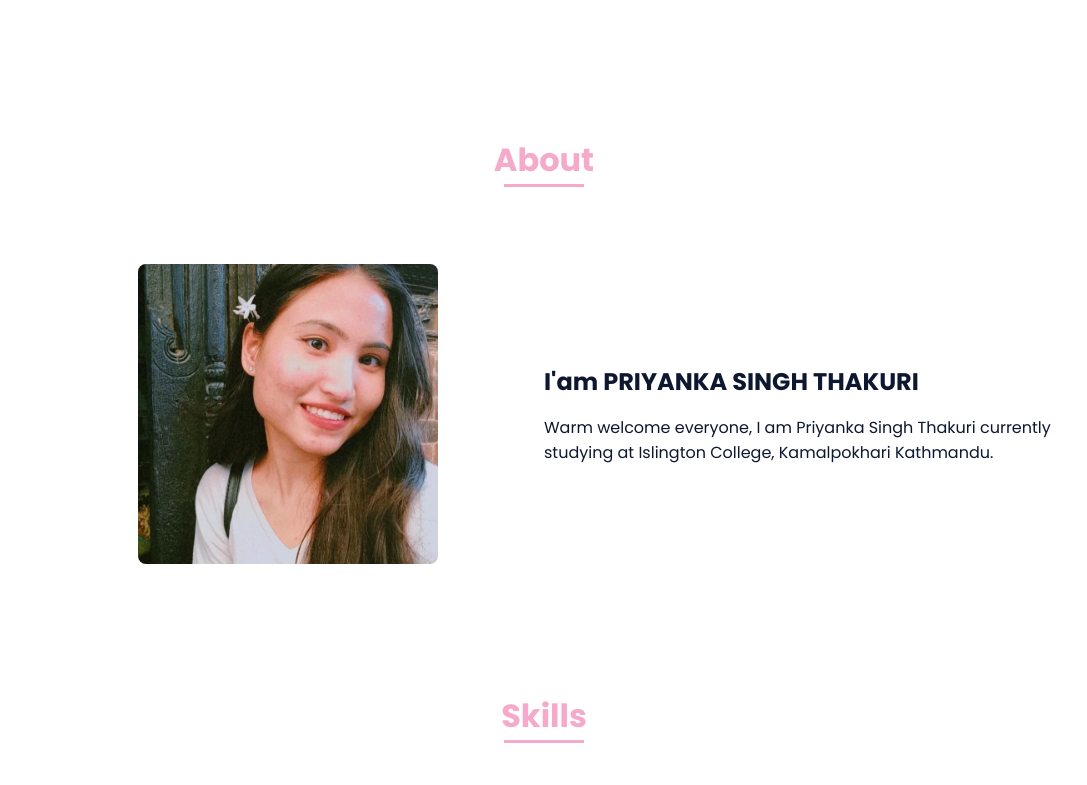
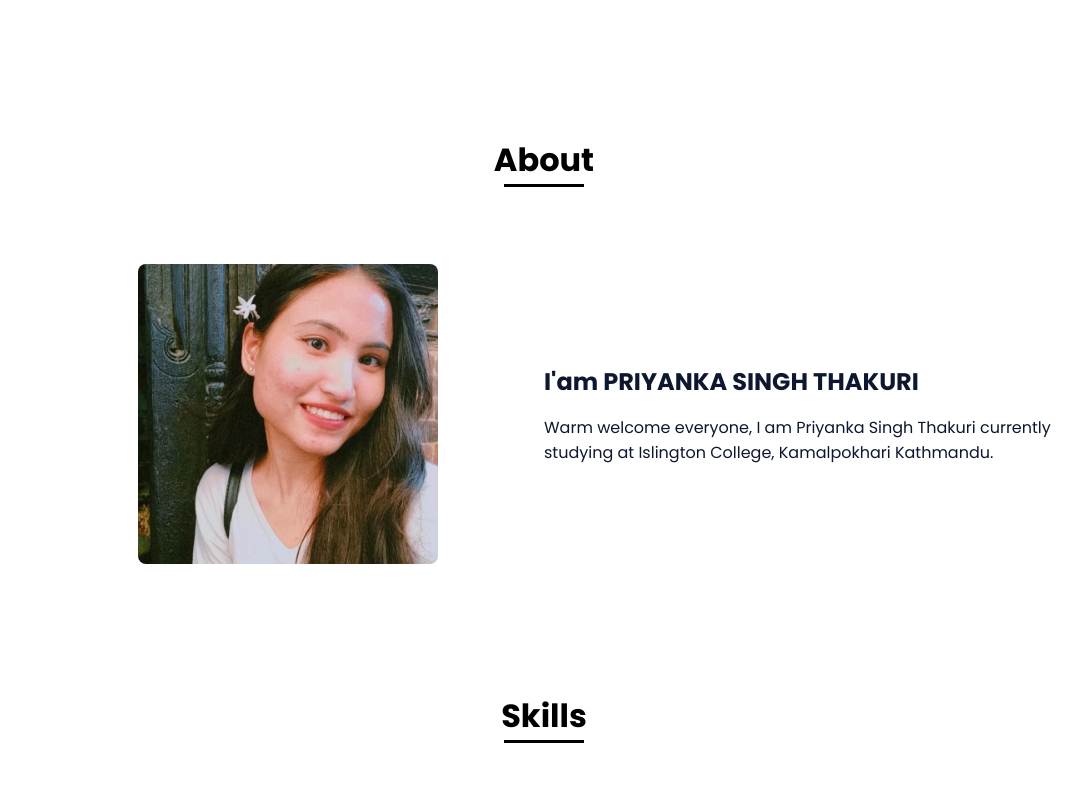
Before and after one commit to SujeetMainali/portfolio-website, a plain HTML site: page index.htm in a window 1280 px wide. Shown: the part 720-1505 px from the top of the page, without its empty margins (96-1183 px from the left). Drawn offline with nearby package versions, Linux system fonts and the light colour scheme.

Commit message:
Update style.css

```diff
--- a/css/style.css
+++ b/css/style.css
@@ -8,7 +8,7 @@
   /*Purple 260 - Red 355 - Blue 224 - Pink 340*/
   /* HSL color mode */
   --hue-color: 224;
-  --first-color: #F5A9CB;
+  --first-color: black;
   --second-color: hsl(var(--hue-color), 56%, 12%);
   /*===== Fuente y tipografia =====*/
   --body-font: 'Poppins', sans-serif;
```
